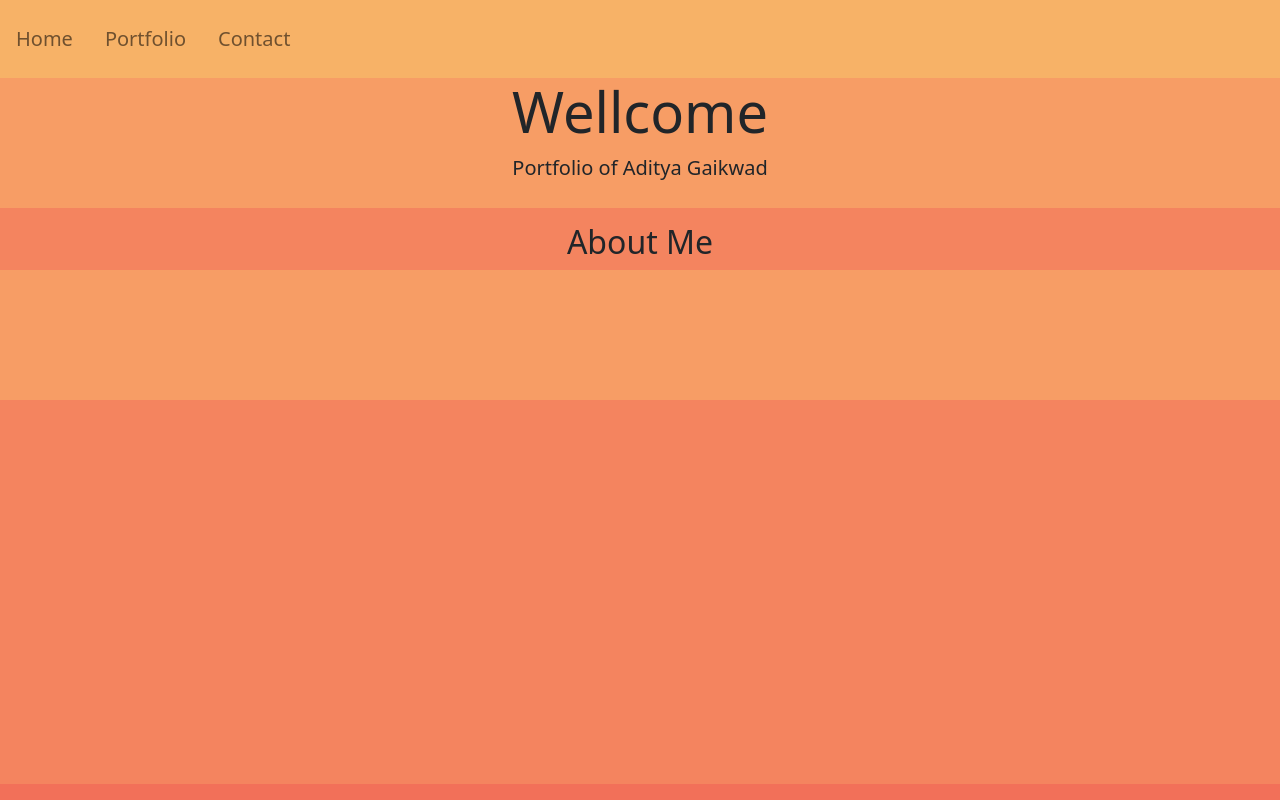
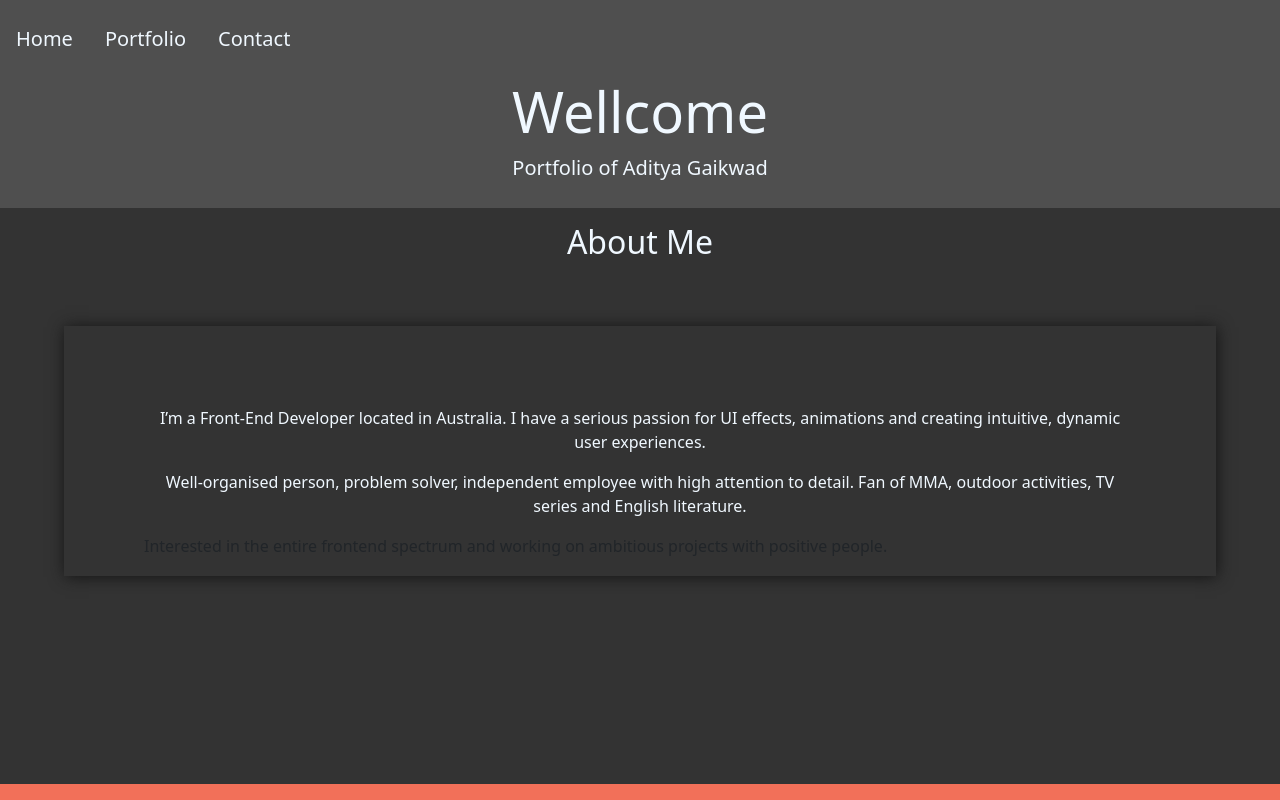
Before and after one commit to realAdif/Portfolio, a React (Create React App) app: page / in a window 1280 px wide. Built offline with nearby package versions, Linux system fonts and the light colour scheme.

Commit message:
Updated Color

```diff
--- a/src/components/PortfolioContainer.js
+++ b/src/components/PortfolioContainer.js
@@ -1,17 +1,17 @@
-import React,{ useState } from "react";
+import React,{ useState} from "react";
 import NavBar from './Navbar';
 import HomePage from "./pages/Homepage";
 import Protfolio  from "./pages/Portfolio";
 import Contact from "./pages/Contact";
 import Footer from './Footer'
-import { CSSTransition, SwitchTransition } from 'react-transition-group'
+import '../styles/page.css'
+
 
 export default function PortfolioContainer(){
-    const  [currentPage, setCurrentPage] = useState('HomePage');
-
+    const [currentPage, setCurrentPage] = useState('HomePage');
     const renderPage = () => {
         if(currentPage ==='HomePage'){
-            return <HomePage />;
+            return <HomePage/>;
         }
         if(currentPage === 'Portfolio'){
             return <Protfolio/>
@@ -19,19 +19,11 @@ export default function PortfolioContainer(){
         return <Contact/>
 
     }
-    const handlePageChange = (page) => setCurrentPage(page);
     return(
         <div>
-            <NavBar currentPage={currentPage} handlePageChange={handlePageChange} />
-            <SwitchTransition>
-                <CSSTransition
-                timeout={300}
-                classNames="page"
-                unmountOnExit >
-                {renderPage()}
-                </CSSTransition>
-            </SwitchTransition>
 
+            <NavBar currentPage={currentPage} handlePageChange={setCurrentPage} />
+            {renderPage()}
             <Footer/>
         </div>
     );
--- a/src/components/pages/Contact.js
+++ b/src/components/pages/Contact.js
@@ -2,7 +2,7 @@ import React from "react";
 
 const styles = {
     background: {
-        background: '#F79D65',
+        background: '#4F4F4F',
         height: '130px'
     },
 
--- a/src/components/pages/Homepage.js
+++ b/src/components/pages/Homepage.js
@@ -2,29 +2,53 @@ import React from "react";
 
 const styles = {
     background: {
-        background: '#F79D65',
+        background: '#4F4F4F',
         height: '130px',
 
     },
+    background1: {
+        background: '#333333',
+        boxShadow: '1px 1px 15px #141414',
+        margin: '4em',
+        padding: '5em',
+        height: '250px',
+
+    },
     text:{
-        textAlign: 'center'
+        textAlign: 'center',
+        color: 'aliceblue'
     },
+
 
 };
 export default function HomePage(){
+
     return(
+
         <div className="jumbotron jumbotron-fluid" style={styles.background}>
             <div className="container">
                 <h1 className="display-4"style={styles.text}>Wellcome</h1>
                 <p className="lead" style={styles.text}>Portfolio of Aditya Gaikwad</p>
             </div>
             <br/>
-            <div>
+            <div >
                 <h2 style={styles.text}>About Me</h2>
-                <div style={styles.background}>
+                <div style={styles.background1}>
+                    <p style={styles.text}>
+                    I’m a Front-End Developer located in Australia. I have a serious passion for UI effects,
+                    animations and creating intuitive, dynamic user experiences.
+                    </p>
+                    <p style={styles.text}>
+                    Well-organised person, problem solver, independent employee with high attention to detail.
+                    Fan of MMA, outdoor activities, TV series and English literature.
+                    </p>
+                    <p>
+                    Interested in the entire frontend spectrum and working on ambitious projects with positive people.
+                    </p>
 
                 </div>
             </div>
         </div>
+
     )
 }
--- a/src/components/pages/Portfolio.js
+++ b/src/components/pages/Portfolio.js
@@ -4,7 +4,7 @@ import { Container, Row, Col } from 'react-grid-system';
 
 const styles = {
     BackGround: {
-        background: '#F79D65',
+        background: '#4F4F4F',
         height: '130px'
     },
     Card:{
--- a/src/styles/App.css
+++ b/src/styles/App.css
@@ -1,3 +1,3 @@
 body {
-    background-color: #F4845F;
+    background-color: #333333;
 }
--- a/src/styles/Navbar.css
+++ b/src/styles/Navbar.css
@@ -1,5 +1,8 @@
 .background {
-    background-color: #F7B267;
+    background-color: #4F4F4F;
     justify-content: center;
     font-size: 20px;
 }
+a[href] {
+    color: aliceblue;
+}
--- /dev/null
+++ b/src/styles/page.css
@@ -0,0 +1,7 @@
+.page-enter{
+    opacity: 0;
+}
+.page-active{
+    opacity: 1;
+    transition: opacity 1000ms;
+}
```
